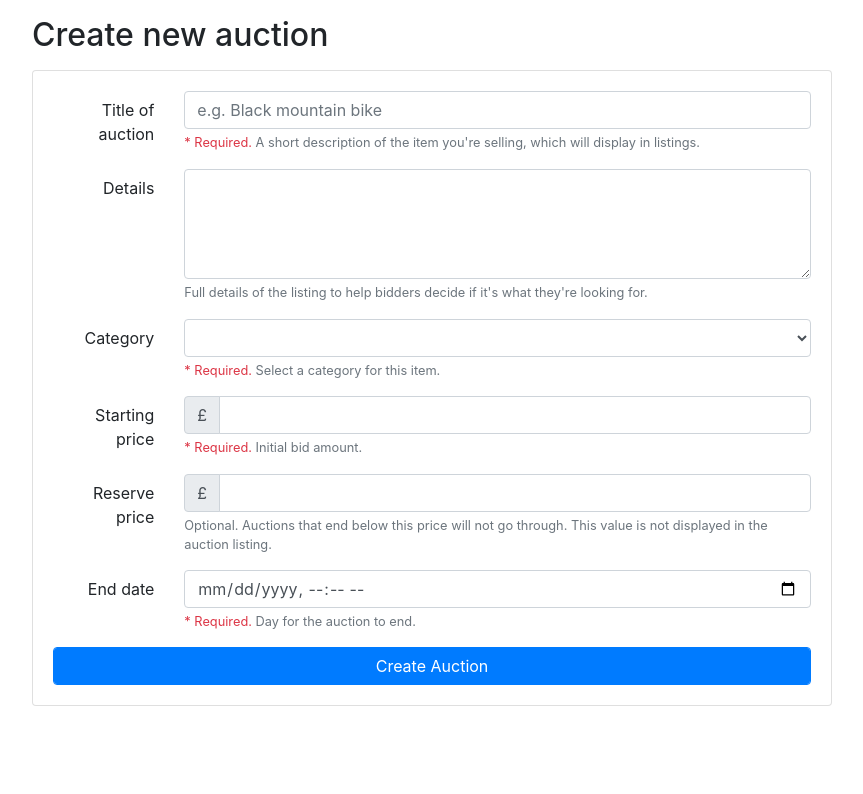
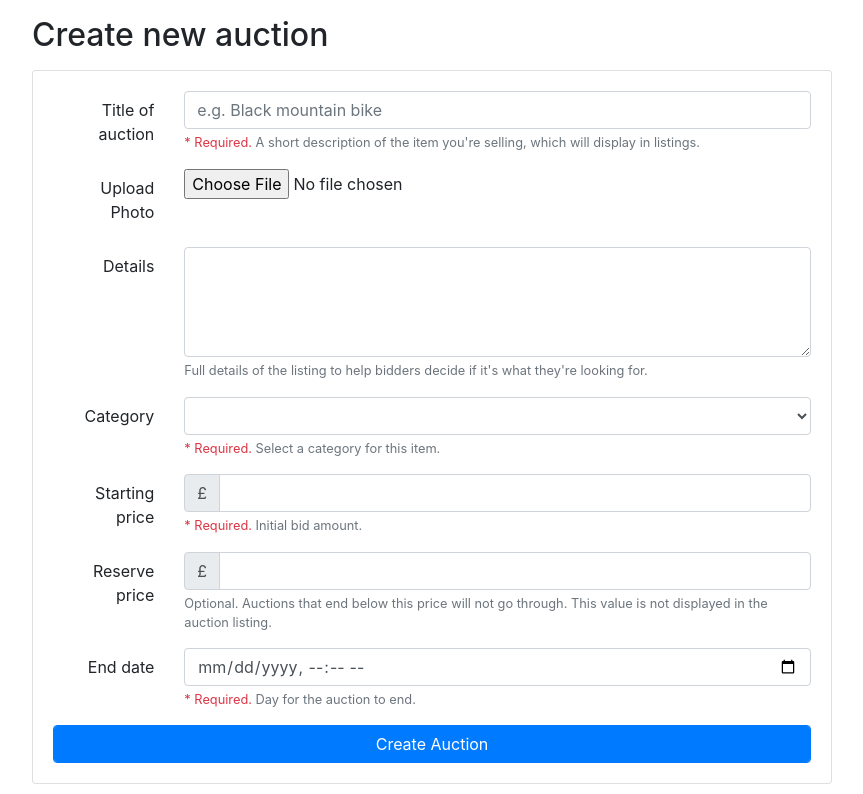
Before and after one commit to Liyx55/batabase-coursework, a PHP site: page /create_auction.php in a window 1280 px wide. Shown: the part 130-924 px from the top of the page, without its empty margins (208-1071 px from the left). Before the commit the page ends 836 px from the top, so only its background shows below. Run offline with PHP 8.4, Linux system fonts and the light colour scheme.

Commit message:
creatauction
增加了验证是否登陆和插入图片的功能（要求二全部功能已完备）

```diff
--- a/auction/create_auction.php
+++ b/auction/create_auction.php
@@ -30,6 +30,12 @@
           <div class="col-sm-10">
             <input type="text" class="form-control" id="auctionTitle" name="auctionTitle" placeholder="e.g. Black mountain bike">
             <small id="titleHelp" class="form-text text-muted"><span class="text-danger">* Required.</span> A short description of the item you're selling, which will display in listings.</small>
+          </div>
+        </div>
+        <div class="form-group row">
+          <label for="Photo" class="col-sm-2 col-form-label text-right">Upload Photo</label>
+          <div class="col-sm-10">
+            <input input type='file' name='photofile'>
           </div>
         </div>
         <div class="form-group row">
```
Also changed, not shown: auction/create_auction_result.php (+12 -6 lines), 1 other file.
